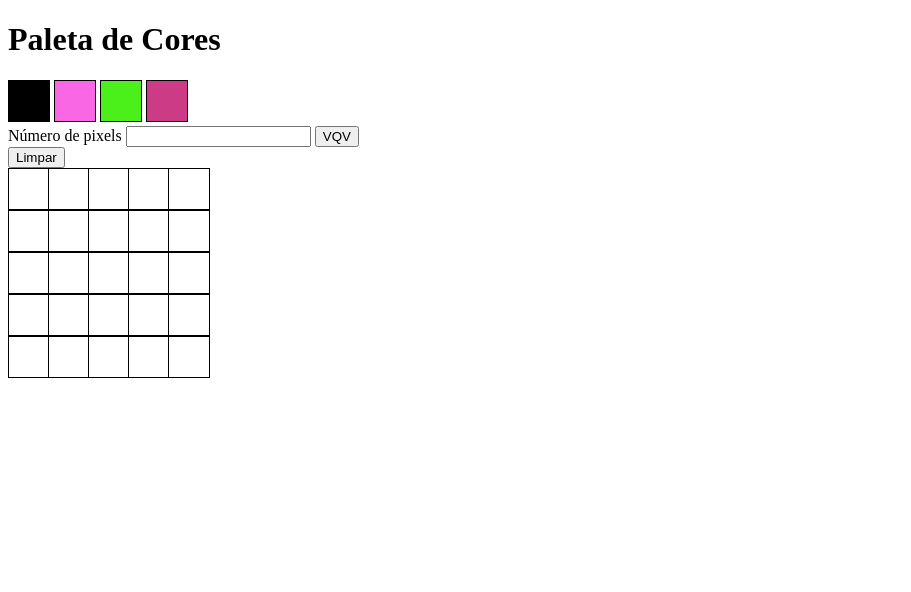
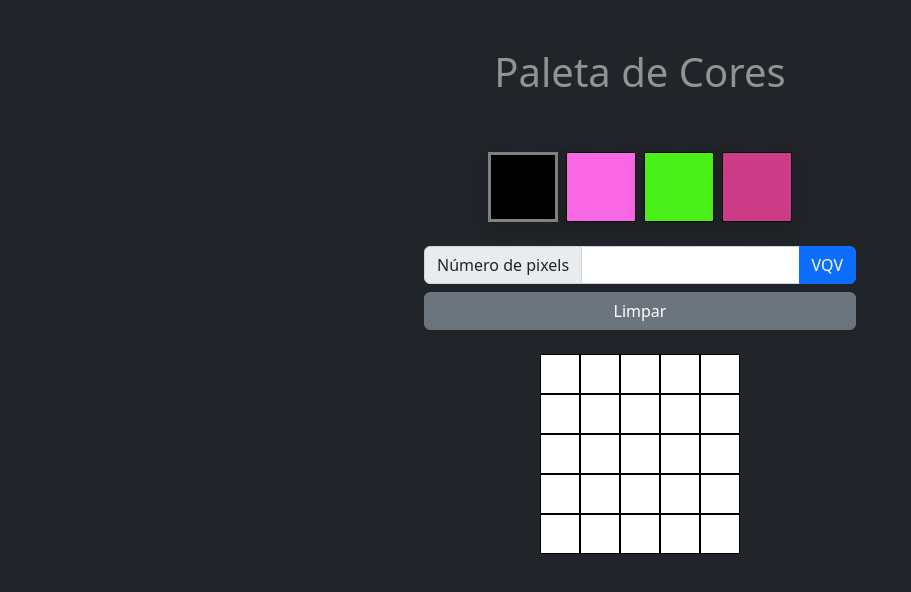
Before and after one commit to vinibortoletto/pixels-art, a plain HTML site: page index.html in a window 1280 px wide. Shown: the whole page, without its empty margins (0-911 px from the left). Drawn offline with nearby package versions, Linux system fonts and the light colour scheme.

Commit message:
estilização

```diff
--- a/index.html
+++ b/index.html
@@ -5,30 +5,57 @@
     <meta http-equiv="X-UA-Compatible" content="IE=edge" />
     <meta name="viewport" content="width=device-width, initial-scale=1.0" />
     <title>Projeto Pixels Art</title>
+
+    <!-- Bootstrap -->
+    <link
+      href="https://cdn.jsdelivr.net/npm/bootstrap@5.2.0-beta1/dist/css/bootstrap.min.css"
+      rel="stylesheet"
+      integrity="sha384-0evHe/X+R7YkIZDRvuzKMRqM+OrBnVFBL6DOitfPri4tjfHxaWutUpFmBp4vmVor"
+      crossorigin="anonymous"
+    />
+
+    <!-- CSS -->
     <link rel="stylesheet" href="style.css" />
   </head>
-  <body>
-    <h1 id="title">Paleta de Cores</h1>
 
-    <section id="color-palette">
-      <div class="color black selected"></div>
-      <div class="color"></div>
-      <div class="color"></div>
-      <div class="color"></div>
+  <body class="body bg-dark text-light container">
+    <header class="header d-flex justify-content-center my-5 text-white-50">
+      <h1 id="header__title">Paleta de Cores</h1>
+    </header>
+
+    <section
+      id="color-palette"
+      class="d-flex justify-content-center gap-2 mb-4"
+    >
+      <div class="color black selected shadow"></div>
+      <div class="color shadow"></div>
+      <div class="color shadow"></div>
+      <div class="color shadow"></div>
     </section>
 
-    <div>
-      <label for="board-size">
-        Número de pixels
-        <input type="number" min="1" id="board-size" aria-label="board-size" />
-      </label>
+    <div class="input-group container mb-2">
+      <label for="board-size" class="input-group-text">Número de pixels</label>
+      <input type="number" min="1" id="board-size" class="form-control" />
 
-      <button type="button" id="generate-board">VQV</button>
+      <button type="button" id="generate-board" class="btn btn-primary">
+        VQV
+      </button>
     </div>
 
-    <button id="clear-board" type="button">Limpar</button>
+    <div class="container">
+      <button
+        id="clear-board"
+        type="button"
+        class="container btn btn-secondary"
+      >
+        Limpar
+      </button>
+    </div>
 
-    <section id="pixel-board"></section>
+    <section
+      id="pixel-board"
+      class="d-grid justify-content-center my-4"
+    ></section>
 
     <script src="script.js" type="module"></script>
   </body>
--- a/scripts/createPixels.js
+++ b/scripts/createPixels.js
@@ -12,7 +12,7 @@ export default function createPixels(number) {
   // Create board
   for (let i = 0; i < numberOfPixels * numberOfPixels; i += 1) {
     const pixel = document.createElement('div');
-    pixel.className = 'pixel';
+    pixel.classList = 'pixel';
 
     pixel.addEventListener('click', () => {
       pixel.style.backgroundColor = getSelectedColor();
--- a/style.css
+++ b/style.css
@@ -1,7 +1,18 @@
+:root {
+  --c-darkGrey: #2c3639;
+  --c-grey: #3f4e4f;
+  --c-pink: #a27b5c;
+  --c-white: #dcd7c9;
+}
+
+.body {
+  max-width: 30rem;
+}
+
 /* Color Palette ----------------------------------- */
 .color {
-  width: 40px;
-  height: 40px;
+  width: 70px;
+  height: 70px;
   display: inline-block;
   border: 1px solid black;
 }
@@ -21,3 +32,7 @@
   background-color: white;
   border: 1px solid black;
 }
+
+.selected {
+  border: 3px solid grey;
+}
```
